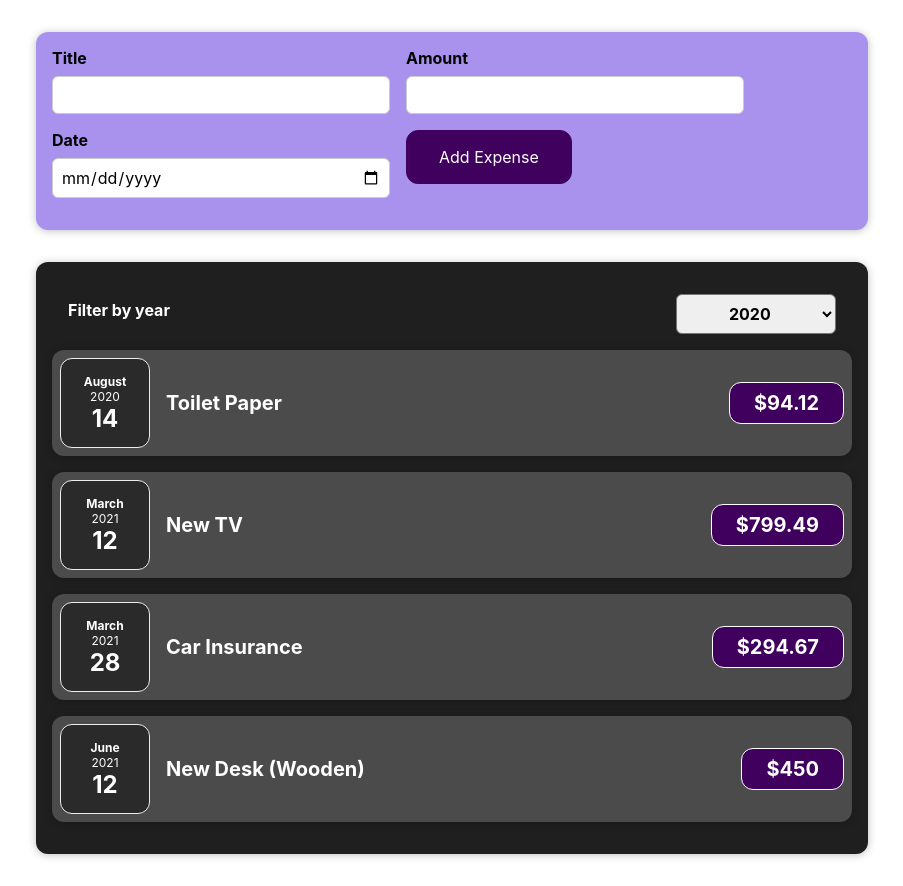
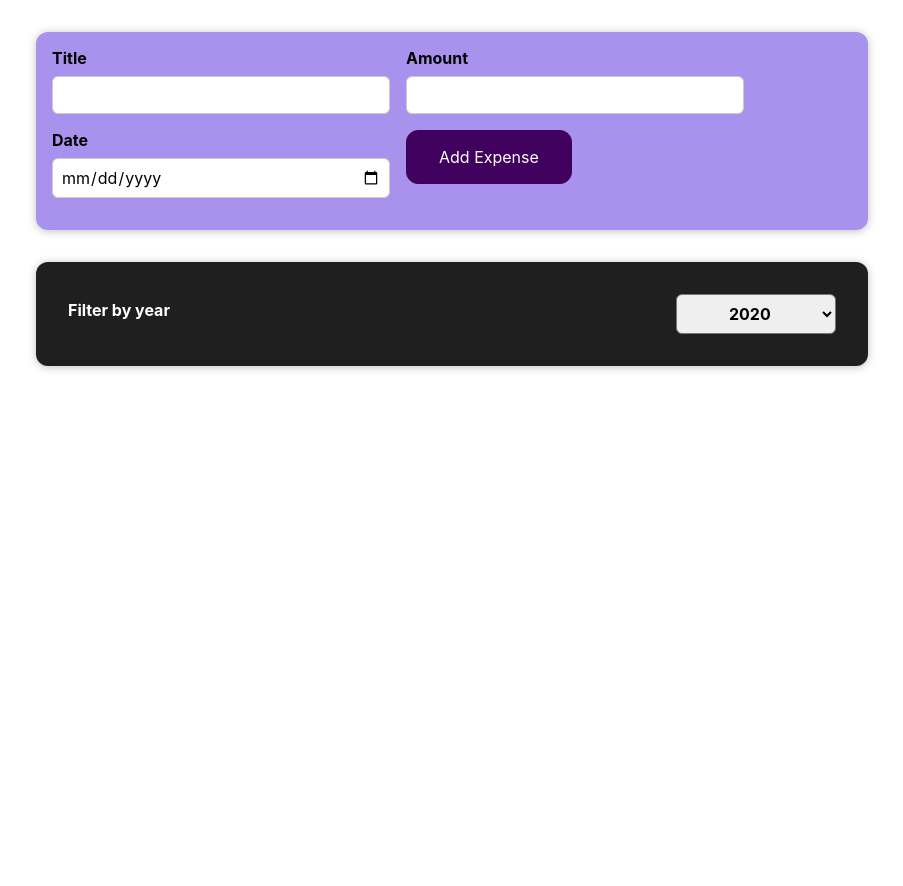
Before and after one commit to commit-kyle/expense-tracker, a React (Create React App) app in the folder expense-tracker/: page / in a window 1280 px wide. Shown: the whole page, without its empty margins (188-1091 px from the left). After the commit the page ends 800 px from the top, so only its background shows below. Built offline with nearby package versions, Linux system fonts and the light colour scheme.

Commit message:
Configured state and logic to add an expense into an array

```diff
--- a/expense-tracker/src/App.js
+++ b/expense-tracker/src/App.js
@@ -1,32 +1,39 @@
+import React, { useState } from 'react';
 import Expenses from './containers/Expenses/Expenses';
 import NewExpense from './components/NewExpense/NewExpense';
 
+// const DUMMY_EXPENSES = [
+// 	{
+// 		id: 'e1',
+// 		title: 'Toilet Paper',
+// 		amount: 94.12,
+// 		date: new Date(2020, 7, 14),
+// 	},
+// 	{ id: 'e2', title: 'New TV', amount: 799.49, date: new Date(2021, 2, 12) },
+// 	{
+// 		id: 'e3',
+// 		title: 'Car Insurance',
+// 		amount: 294.67,
+// 		date: new Date(2021, 2, 28),
+// 	},
+// 	{
+// 		id: 'e4',
+// 		title: 'New Desk (Wooden)',
+// 		amount: 450,
+// 		date: new Date(2021, 5, 12),
+// 	},
+// ];
 function App() {
-	const expenses = [
-		{
-			id: 'e1',
-			title: 'Toilet Paper',
-			amount: 94.12,
-			date: new Date(2020, 7, 14),
-		},
-		{ id: 'e2', title: 'New TV', amount: 799.49, date: new Date(2021, 2, 12) },
-		{
-			id: 'e3',
-			title: 'Car Insurance',
-			amount: 294.67,
-			date: new Date(2021, 2, 28),
-		},
-		{
-			id: 'e4',
-			title: 'New Desk (Wooden)',
-			amount: 450,
-			date: new Date(2021, 5, 12),
-		},
-	];
+	const [expenses, setExpenses] = useState([]);
 
+	const addExpenseHandler = expense => {
+		setExpenses(prevExpenses => {
+			return [expense, ...prevExpenses]
+		})
+	}
 	return (
 		<div className="App">
-			<NewExpense/>
+			<NewExpense onAddExpense={addExpenseHandler} />
 			<Expenses items={expenses}/>
 		</div>
 	);
```
